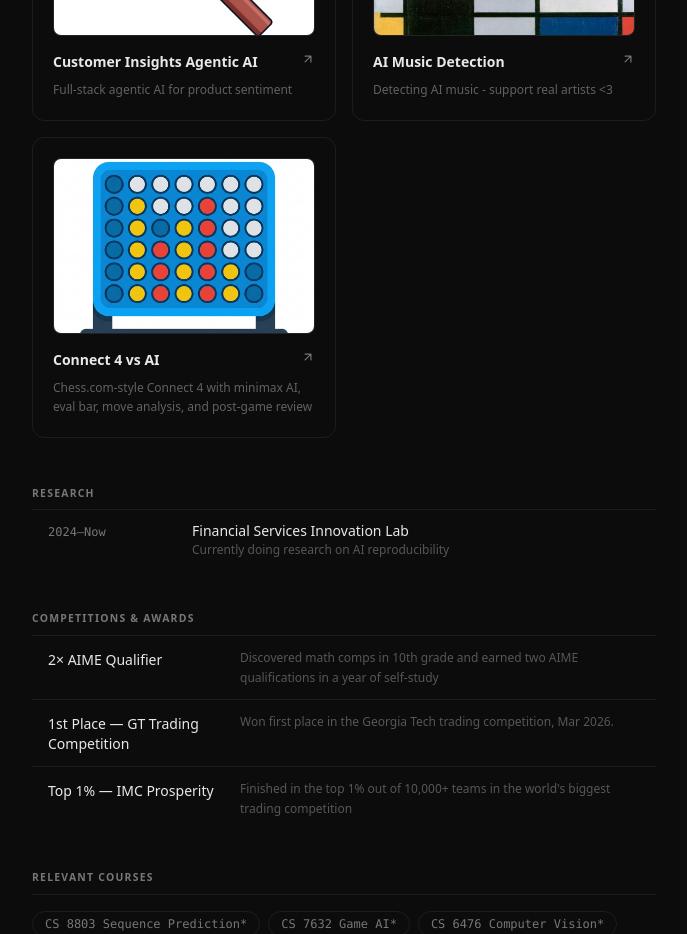
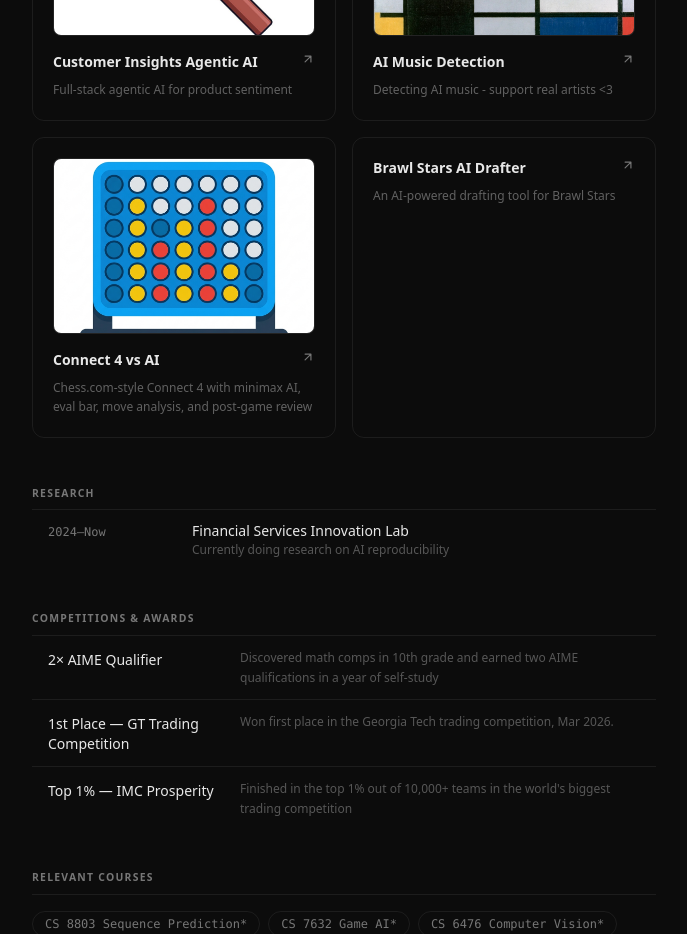
Before and after one commit to ojas480/portfolio, a Next.js app: page / in a window 1280 px wide. Shown: the part 1180-2114 px from the top of the page, without its empty margins (296-983 px from the left). Built offline with nearby package versions, Linux system fonts and the light colour scheme; no server answers.

Commit message:
add BrawlStarsAIDrafter to projects

```diff
--- a/app/page.tsx
+++ b/app/page.tsx
@@ -285,6 +285,11 @@ const projects = [
     link: "https://ojas480.github.io/Connect4AI/",
     image: "/connect4ai.png",
   },
+  {
+    title: "Brawl Stars AI Drafter",
+    description: "An AI-powered drafting tool for Brawl Stars",
+    link: "https://github.com/ojas480/BrawlStarsAIDrafter",
+  },
 ];
 
 type ResearchItem = { title: string; venue?: string; date: string; description: string; link: string; };
```
